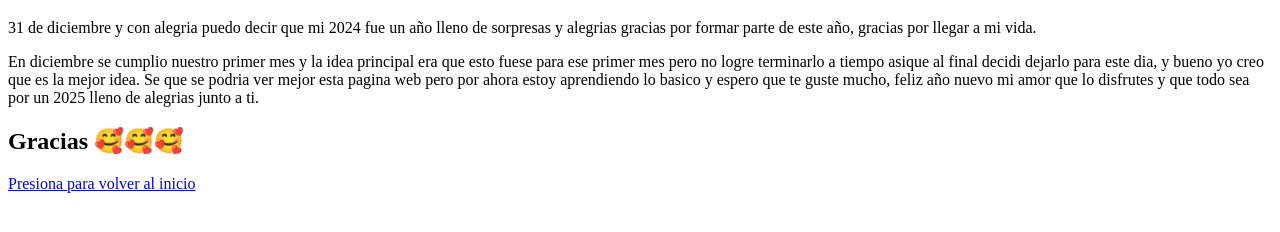
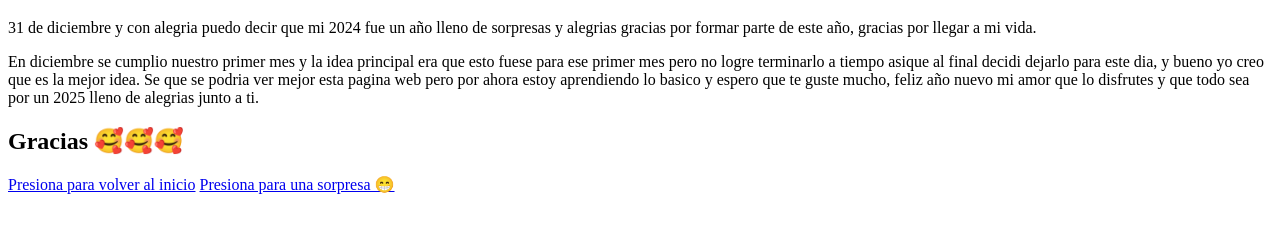
Before and after one commit to themrpc/Feliz-year, a plain HTML site: page diciembre.html in a window 1280 px wide. Shown: the part 62-294 px from the top of the page. Drawn offline with Linux system fonts and the light colour scheme.

Commit message:
Update diciembre.html

```diff
--- a/diciembre.html
+++ b/diciembre.html
@@ -15,6 +15,6 @@
     </p>
     <h2>Gracias 🥰🥰🥰</h2>
     <a href="index.html">Presiona para volver al inicio</a>
-    <a href="Sorpresa.html"></a>
+    <a href="sorpresa.html">Presiona para una sorpresa 😁</a>
 </body>
 </html>
```
